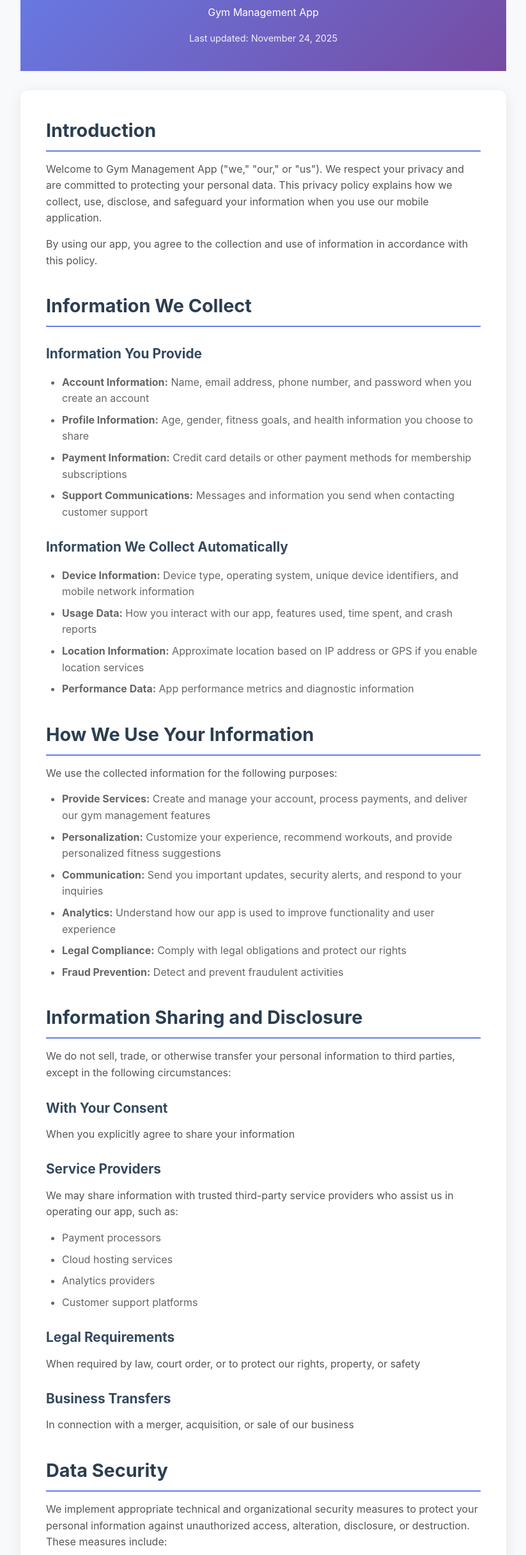
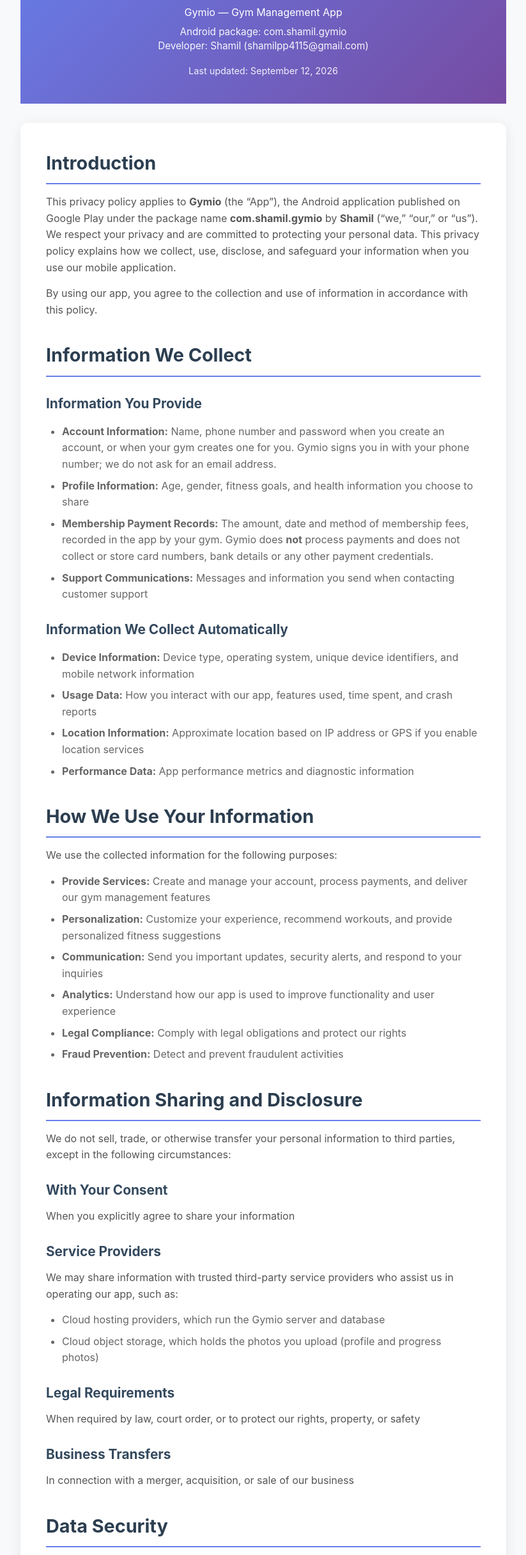
Before and after one commit to ShamilOrganization/GymManagementWebsite, a plain HTML site: page privacy-policy.html in a window 1280 px wide. Shown: the part 127-2557 px from the top of the page at 64% size, without its empty margins (228-1051 px from the left). Drawn offline with Linux system fonts and the light colour scheme.

Commit message:
fix: privacy policy now identifies the app, package and developer
Google Play rejected the listing: "Your privacy policy does not clearly identify
the app, developer name, or legal entity associated with your Google Play store
listing."

The cause was concrete — the policy said "Gym Management App" five times and
never said "Gymio", so nothing on the page matched the store listing. It now
names all three identifiers Google checks, in the header and again in prose:

  * app name    Gymio
  * package     com.shamil.gymio
  * developer   Shamil (shamilpp4115@gmail.com)

Contact and footer carry the same details, and the page now shows exactly one
email address — it previously risked listing two, which would have been a fresh
mismatch.

Also corrected two claims that were not true of the app, since an overclaiming
policy is its own rejection reason:

  * it claimed to collect an email address; Gymio signs in with a phone number;
  * it claimed to collect credit card details and use payment processors. Gymio
    does not process payments at all — gym owners record fees manually, so only
    the amount, date and method are stored.

Added the account-and-data-deletion procedure Google requires for apps with
accounts, pointing at the real in-app path (Settings -> Contact & feedback),
verified against settings_screen.dart rather than assumed.

```diff
--- a/privacy-policy.html
+++ b/privacy-policy.html
@@ -4,7 +4,7 @@
 <head>
     <meta charset="UTF-8">
     <meta name="viewport" content="width=device-width, initial-scale=1.0">
-    <title>Privacy Policy - Gym Management App</title>
+    <title>Privacy Policy - Gymio</title>
     <style>
         * {
             margin: 0;
@@ -137,14 +137,18 @@
     <div class="container">
         <div class="header">
             <h1>Privacy Policy</h1>
-            <p>Gym Management App</p>
-            <div class="last-updated">Last updated: November 24, 2025</div>
+            <p>Gymio &mdash; Gym Management App</p>
+            <p style="font-size:0.95rem;opacity:0.95;margin-top:6px;line-height:1.5;">
+                Android package: com.shamil.gymio<br>
+                Developer: Shamil (shamilpp4115@gmail.com)
+            </p>
+            <div class="last-updated">Last updated: September 12, 2026</div>
         </div>
 
         <div class="content">
             <div class="section">
                 <h2>Introduction</h2>
-                <p>Welcome to Gym Management App ("we," "our," or "us"). We respect your privacy and are committed to protecting your personal data. This privacy policy explains how we collect, use, disclose, and safeguard your information when you use our mobile application.</p>
+                <p>This privacy policy applies to <strong>Gymio</strong> (the &ldquo;App&rdquo;), the Android application published on Google Play under the package name <strong>com.shamil.gymio</strong> by <strong>Shamil</strong> (&ldquo;we,&rdquo; &ldquo;our,&rdquo; or &ldquo;us&rdquo;). We respect your privacy and are committed to protecting your personal data. This privacy policy explains how we collect, use, disclose, and safeguard your information when you use our mobile application.</p>
                 <p>By using our app, you agree to the collection and use of information in accordance with this policy.</p>
             </div>
 
@@ -153,9 +157,9 @@
 
                 <h3>Information You Provide</h3>
                 <ul>
-                    <li><strong>Account Information:</strong> Name, email address, phone number, and password when you create an account</li>
+                    <li><strong>Account Information:</strong> Name, phone number and password when you create an account, or when your gym creates one for you. Gymio signs you in with your phone number; we do not ask for an email address.</li>
                     <li><strong>Profile Information:</strong> Age, gender, fitness goals, and health information you choose to share</li>
-                    <li><strong>Payment Information:</strong> Credit card details or other payment methods for membership subscriptions</li>
+                    <li><strong>Membership Payment Records:</strong> The amount, date and method of membership fees, recorded in the app by your gym. Gymio does <strong>not</strong> process payments and does not collect or store card numbers, bank details or any other payment credentials.</li>
                     <li><strong>Support Communications:</strong> Messages and information you send when contacting customer support</li>
                 </ul>
 
@@ -191,10 +195,8 @@
                 <h3>Service Providers</h3>
                 <p>We may share information with trusted third-party service providers who assist us in operating our app, such as:</p>
                 <ul>
-                    <li>Payment processors</li>
-                    <li>Cloud hosting services</li>
-                    <li>Analytics providers</li>
-                    <li>Customer support platforms</li>
+                    <li>Cloud hosting providers, which run the Gymio server and database</li>
+                    <li>Cloud object storage, which holds the photos you upload (profile and progress photos)</li>
                 </ul>
 
                 <h3>Legal Requirements</h3>
@@ -230,6 +232,16 @@
                     <li><strong>Restriction:</strong> Request limitation of how we process your information</li>
                 </ul>
                 <p>To exercise these rights, please contact us using the information provided below.</p>
+            </div>
+
+            <div class="section">
+                <h2>Account and Data Deletion</h2>
+                <p>You can ask us to delete your Gymio account and the personal data associated with it at any time.</p>
+                <ul>
+                    <li><strong>From the app:</strong> go to <strong>Settings &rarr; Contact &amp; feedback</strong> and send us a message asking for your account to be deleted, or</li>
+                    <li><strong>By email:</strong> write to <strong>shamilpp4115@gmail.com</strong> from the phone number on the account, with the subject &ldquo;Delete my Gymio account&rdquo;.</li>
+                </ul>
+                <p>We verify that the request comes from the account holder, then delete your account, profile details, photos, attendance history and payment records. Deletion is completed within 30 days. Your gym may retain its own separate records of your membership where it is required to do so by law (for example, for accounting or tax purposes); those records are held by your gym, not by Gymio.</p>
             </div>
 
             <div class="section">
@@ -271,14 +283,16 @@
                 <div class="contact-info">
                     <p>If you have any questions about this Privacy Policy, please contact us:</p>
                     <p><strong>Email:</strong> shamilpp4115@gmail.com</p>
-                    <p><strong>Subject:</strong> Privacy Policy Inquiry - Gym Management App</p>
+                    <p><strong>Subject:</strong> Privacy Policy Inquiry - Gymio</p>
+                    <p><strong>Developer:</strong> Shamil</p>
+                    <p><strong>App:</strong> Gymio (com.shamil.gymio)</p>
                     <p>We will respond to your inquiry within 30 days.</p>
                 </div>
             </div>
         </div>
 
         <div class="footer">
-            <p>&copy; 2025 Gym Management App. All rights reserved.</p>
+            <p>&copy; 2026 Gymio. Published by Shamil. All rights reserved.</p>
             <p>This privacy policy is designed to comply with Google Play Store requirements and applicable privacy laws.</p>
         </div>
     </div>
```
